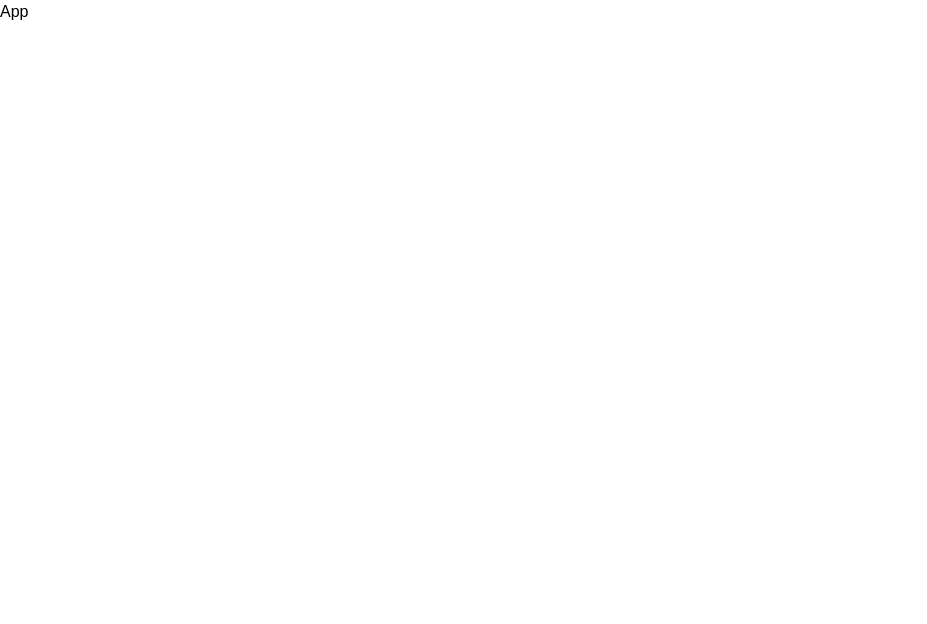
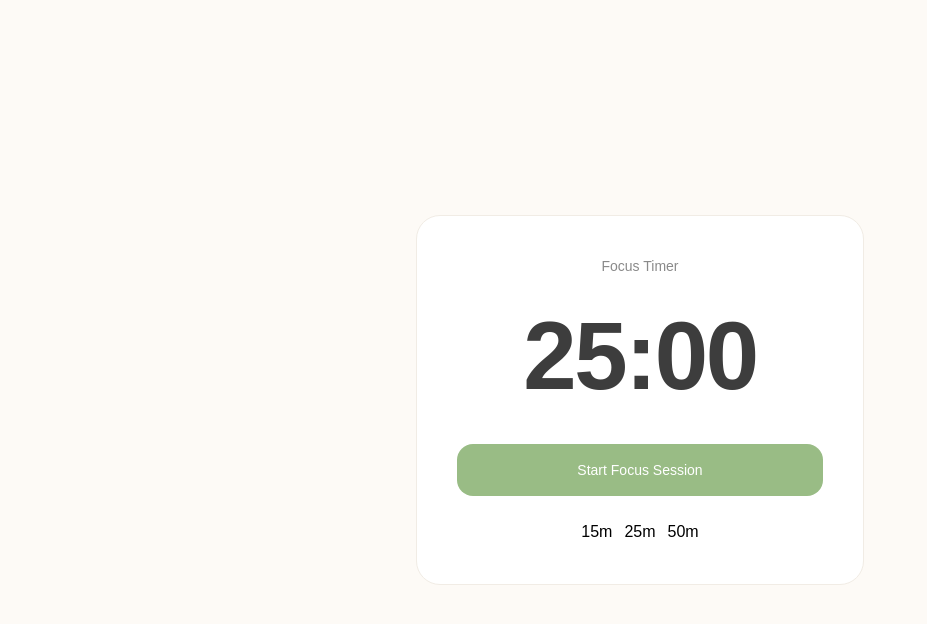
Before and after one commit to ppyom/pomodoro, a React (Vite) app: page / in a window 1280 px wide. Shown: the top 624 px of the page, without its empty margins (0-927 px from the left). Built offline with nearby package versions, Linux system fonts and the light colour scheme; a web font is replaced by a local one.

Commit message:
💄 타이머 레이아웃 작성

```diff
--- a/src/app.tsx
+++ b/src/app.tsx
@@ -1,3 +1,23 @@
 export default function App() {
-  return <div>App</div>;
+  return (
+    <main className="flex min-h-screen items-center justify-center bg-surface-primary px-6 font-sans">
+      <section className="w-full max-w-md rounded-[24px] border border-border-soft bg-surface-elevated p-10">
+        <p className="text-center text-sm text-text-muted">Focus Timer</p>
+
+        <h1 className="mt-8 text-center text-8xl font-semibold tracking-tight text-text-primary">
+          25:00
+        </h1>
+
+        <button className="mt-10 w-full rounded-2xl bg-accent-primary py-4 text-sm font-medium text-white transition-all">
+          Start Focus Session
+        </button>
+
+        <div className="mt-6 flex justify-center gap-3">
+          <button>15m</button>
+          <button>25m</button>
+          <button>50m</button>
+        </div>
+      </section>
+    </main>
+  );
 }
```
